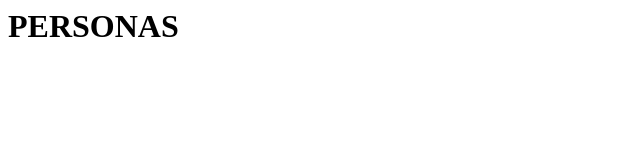
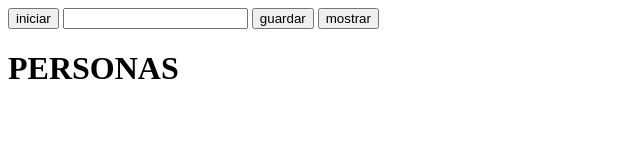
Before and after one commit to ivanezequiel95/gabi, a website: page js/views/personas.html in a window 1280 px wide. Shown: the whole page, without its empty margins (0-640 px from the left). Drawn offline with Linux system fonts and the light colour scheme.

Commit message:
Indexed db

```diff
--- a/js/views/personas.html
+++ b/js/views/personas.html
@@ -1,5 +1,67 @@
+<script type="text/javascript">
+  var db;
+  function iniciarDb() {
+    window.indexedDB = window.indexedDB || window.mozIndexedDB || window.webkitIndexedDB || window.msIndexedDB;
+    window.IDBTransaction = window.IDBTransaction || window.webkitIDBTransaction || window.msIDBTransaction;
+    window.IDBKeyRange = window.IDBKeyRange || window.webkitIDBKeyRange || window.msIDBKeyRange;
+
+    if (!window.indexedDB) {
+      window.alert("Su navegador no soporta una versión estable de indexedDB.Tal y como las características no serán validas");
+    }
+    db = window.indexedDB.open("testdb", 2);
+
+    db.onupgradeneeded = function(event) {
+      db = event.target;
+      var objectStore = db.result.createObjectStore("personas", { keyPath: "legajo", autoIncrement: true, unique: true });
+    }
+  }
+
+  function cargar() {
+    let active = db.result;
+    let data = active.transaction(["personas"], "readwrite");
+    let personas = data.objectStore("personas");
+
+    let request = personas.add({
+      nombre: document.getElementById("nombre").value
+    })
+
+    request.onerror = (e) => {
+      alert(request.error.nombre + '\n\n' + request.error.message);
+    }
+
+    data.oncomplete = (e) => {
+        document.querySelector("#nombre").value = '';
+        document.getElementById("nombre").focus();
+     }
+  }
+
+  function mostrar() {
+    let active = db.result;
+    let data = active.transaction(["personas"], "readwrite");
+    let personas = data.objectStore("personas");
+    let elements = [];
+
+    personas.openCursor().onsuccess = (e) => {
+      let result = e.target.result
+
+      if(result === null)
+        return;
+
+      elements.push(result.value);
+      result.continue();
+    }
+
+    data.oncomplete = (e) => {
+      console.log(elements);
+    }
+  }
+</script>
 <link rel="import" href="../custom.html" id="importListado">
-<div>
+<div onload="iniciarDb();">
+  <input type="button" value="iniciar" onclick="iniciarDb();">
+  <input type="text" id="nombre">
+  <input type="button" value="guardar" onclick="cargar();">
+  <input type="button" value="mostrar" onclick="mostrar();">
   <h1>PERSONAS</h1>
   <lista-personas personas="{{personas}}"></lista-personas>
 </div>
```
Also changed, not shown: js/public/custom.html (+0 -1 lines).
